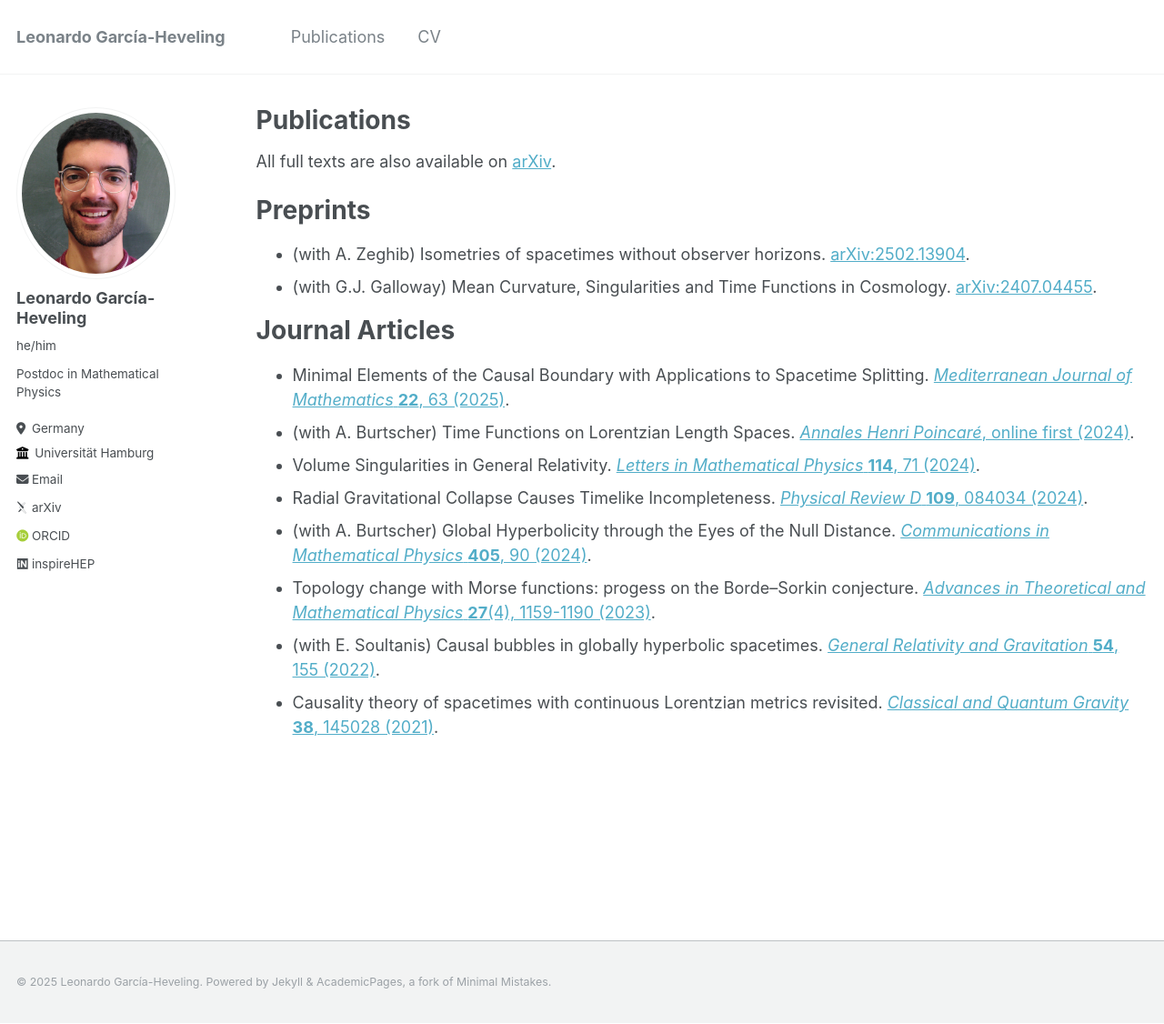
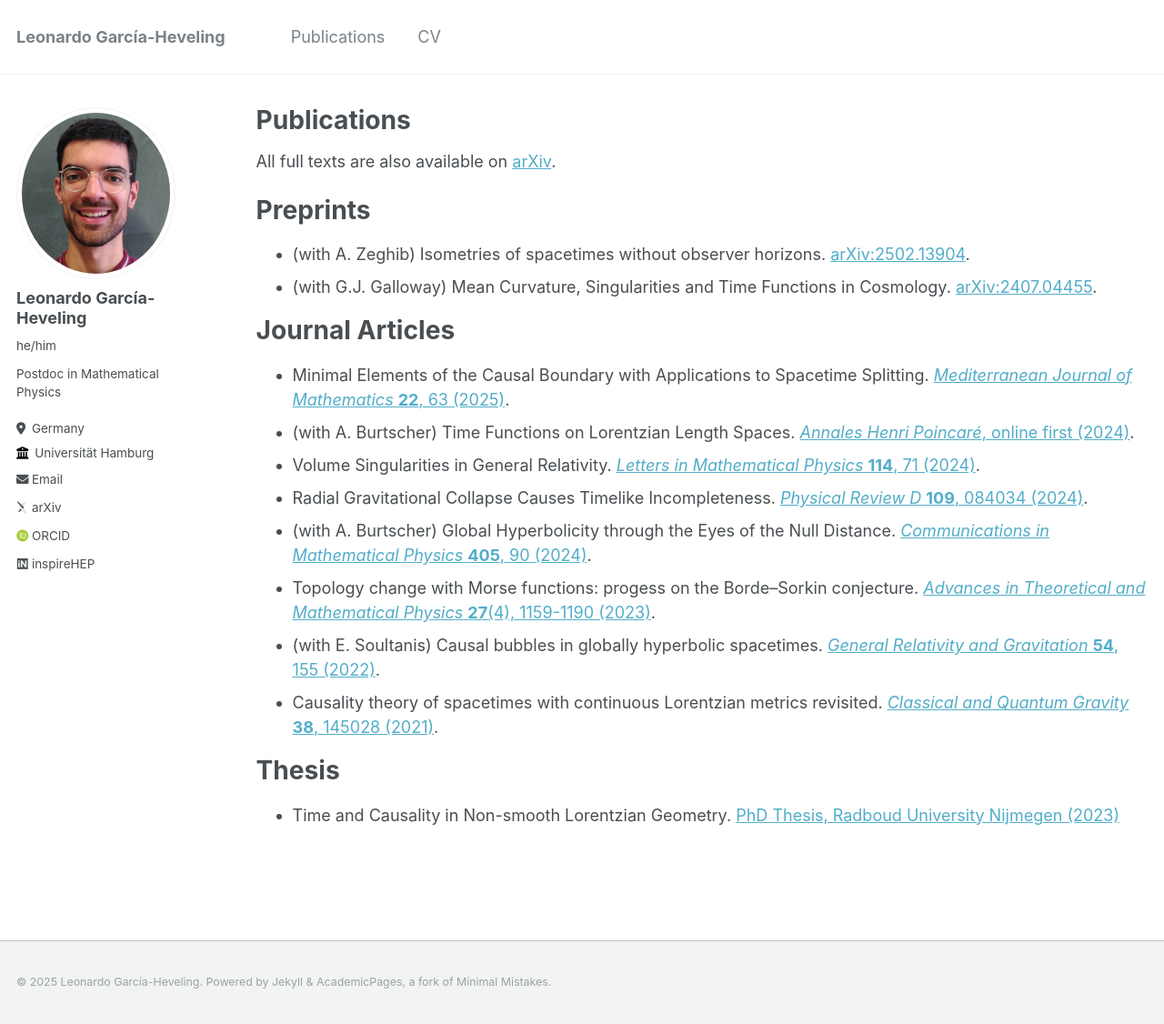
Before and after one commit to LeoGarciaHeveling/LeoGarciaHeveling.github.io, a Jekyll site: the page built from _pages/publications.md, in a window 1280 px wide and 1126 px high. Shown: the whole window at 91% size. Built offline with Jekyll 4.4.1, drawn with Linux system fonts in a browser that asks for light colours; some web fonts are replaced.

Commit message:
Update publications.md

```diff
--- a/_pages/publications.md
+++ b/_pages/publications.md
@@ -24,3 +24,7 @@ Journal Articles
 * Topology change with Morse functions: progess on the Borde--Sorkin conjecture. [<i>Advances in Theoretical and Mathematical Physics</i> <b>27</b>(4), 1159-1190 (2023)](https://doi.org/10.4310/ATMP.2023.v27.n4.a4).
 * (with E. Soultanis) Causal bubbles in globally hyperbolic spacetimes. [<i>General Relativity and Gravitation</i> <b>54</b>, 155 (2022)](https://doi.org/10.1007/s10714-022-03041-z).
 * Causality theory of spacetimes with continuous Lorentzian metrics revisited. [<i>Classical and Quantum Gravity</i> <b>38</b>, 145028 (2021)](https://doi.org/10.1088/1361-6382/ac067a).
+
+Thesis
+===
+* Time and Causality in Non-smooth Lorentzian Geometry. [PhD Thesis, Radboud University Nijmegen (2023)](https://hdl.handle.net/2066/295781)
```
